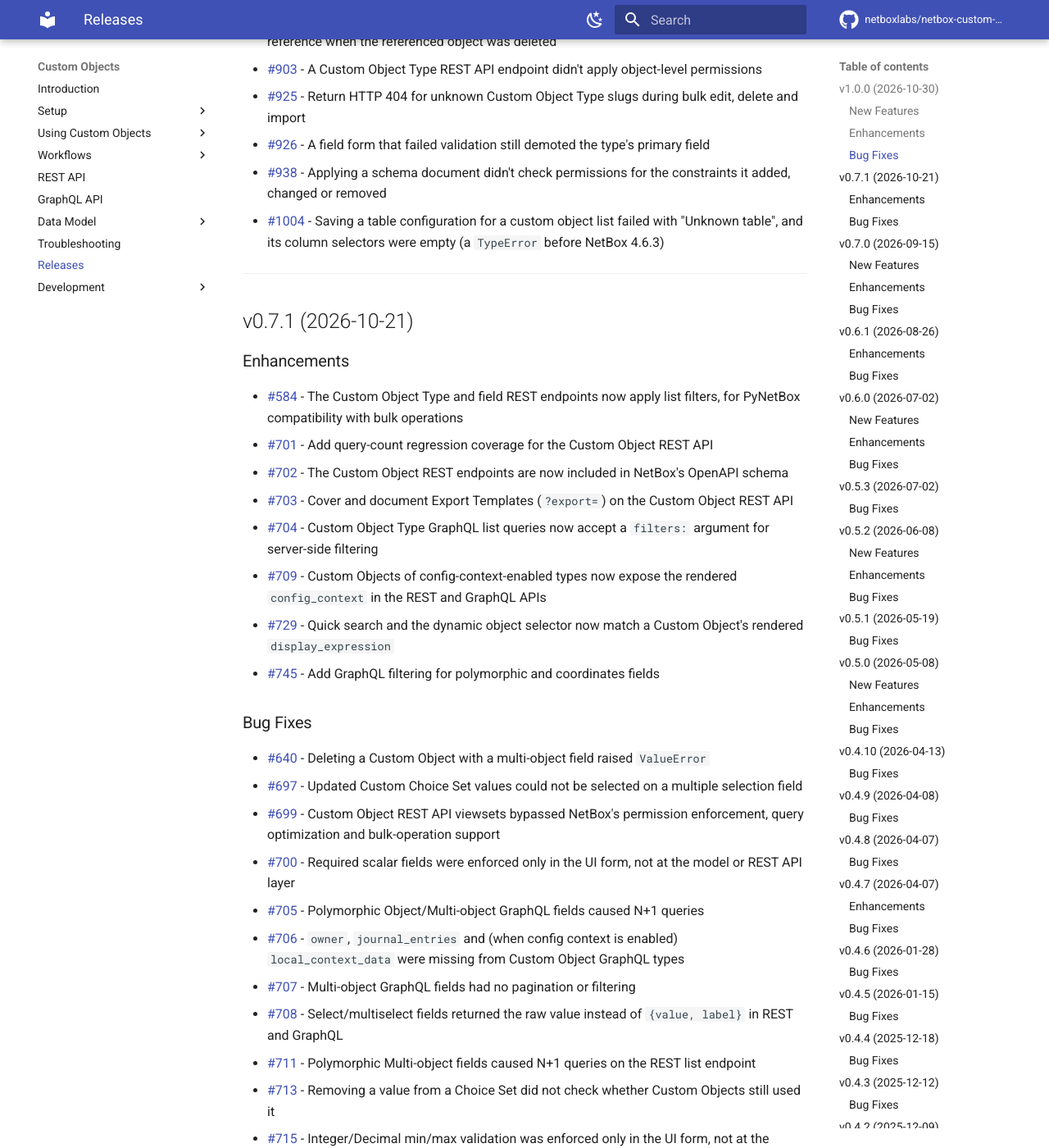
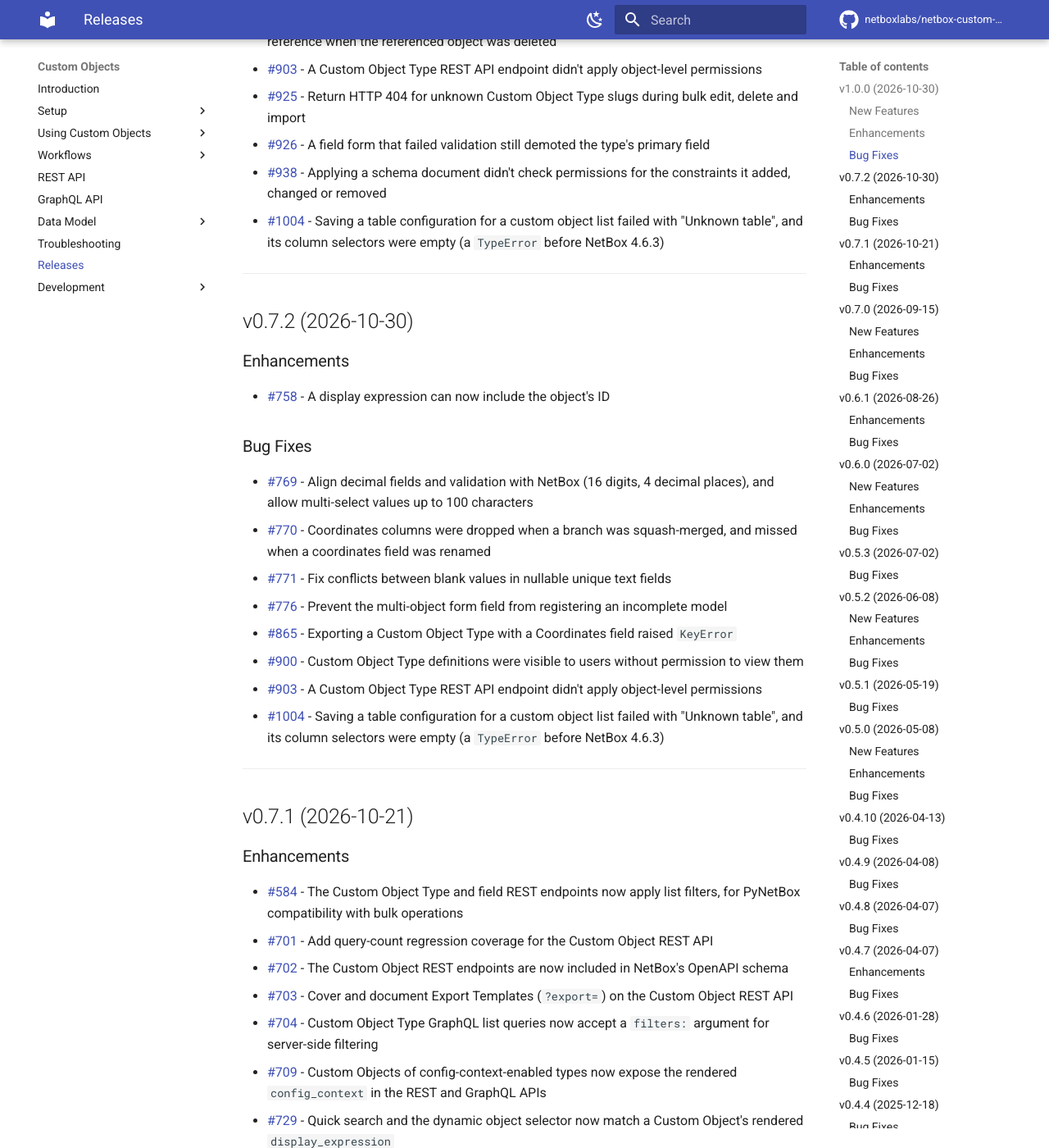
Before and after one commit to netboxlabs/netbox-custom-objects, an MkDocs documentation site: the page built from docs/releases.md, in a window 1280 px wide and 1400 px high, scrolled down 1876 px. Shown: the whole window at 82% size. Built offline with MkDocs 1.6.1 and Material for MkDocs 9.7.7, drawn with Linux system fonts in a browser that asks for light colours; comment, search, counter and statistics services are not loaded.

Commit message:
Add the v0.7.2 release notes and compatibility row
Co-Authored-By: Claude Opus 5.5 <noreply@anthropic.com>

```diff
--- a/docs/releases.md
+++ b/docs/releases.md
@@ -55,6 +55,25 @@ Expanded the documentation with model references and guides for setup, administr
 - [#925](https://github.com/netboxlabs/netbox-custom-objects/issues/925) - Return HTTP 404 for unknown Custom Object Type slugs during bulk edit, delete and import
 - [#926](https://github.com/netboxlabs/netbox-custom-objects/issues/926) - A field form that failed validation still demoted the type's primary field
 - [#938](https://github.com/netboxlabs/netbox-custom-objects/issues/938) - Applying a schema document didn't check permissions for the constraints it added, changed or removed
+- [#1004](https://github.com/netboxlabs/netbox-custom-objects/issues/1004) - Saving a table configuration for a custom object list failed with "Unknown table", and its column selectors were empty (a `TypeError` before NetBox 4.6.3)
+
+---
+
+## v0.7.2 (2026-10-30)
+
+### Enhancements
+
+- [#758](https://github.com/netboxlabs/netbox-custom-objects/issues/758) - A display expression can now include the object's ID
+
+### Bug Fixes
+
+- [#769](https://github.com/netboxlabs/netbox-custom-objects/issues/769) - Align decimal fields and validation with NetBox (16 digits, 4 decimal places), and allow multi-select values up to 100 characters
+- [#770](https://github.com/netboxlabs/netbox-custom-objects/issues/770) - Coordinates columns were dropped when a branch was squash-merged, and missed when a coordinates field was renamed
+- [#771](https://github.com/netboxlabs/netbox-custom-objects/issues/771) - Fix conflicts between blank values in nullable unique text fields
+- [#776](https://github.com/netboxlabs/netbox-custom-objects/issues/776) - Prevent the multi-object form field from registering an incomplete model
+- [#865](https://github.com/netboxlabs/netbox-custom-objects/issues/865) - Exporting a Custom Object Type with a Coordinates field raised `KeyError`
+- [#900](https://github.com/netboxlabs/netbox-custom-objects/issues/900) - Custom Object Type definitions were visible to users without permission to view them
+- [#903](https://github.com/netboxlabs/netbox-custom-objects/issues/903) - A Custom Object Type REST API endpoint didn't apply object-level permissions
 - [#1004](https://github.com/netboxlabs/netbox-custom-objects/issues/1004) - Saving a table configuration for a custom object list failed with "Unknown table", and its column selectors were empty (a `TypeError` before NetBox 4.6.3)
 
 ---
```
Also changed, not shown: COMPATIBILITY.md (+1 -0 lines).
